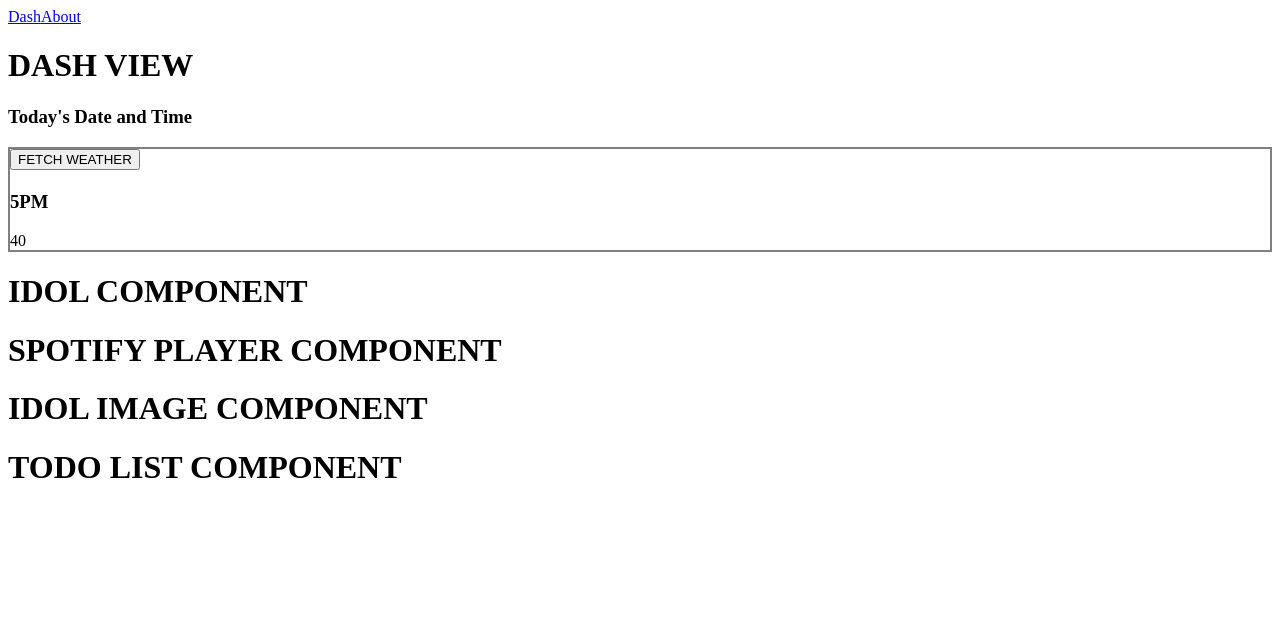
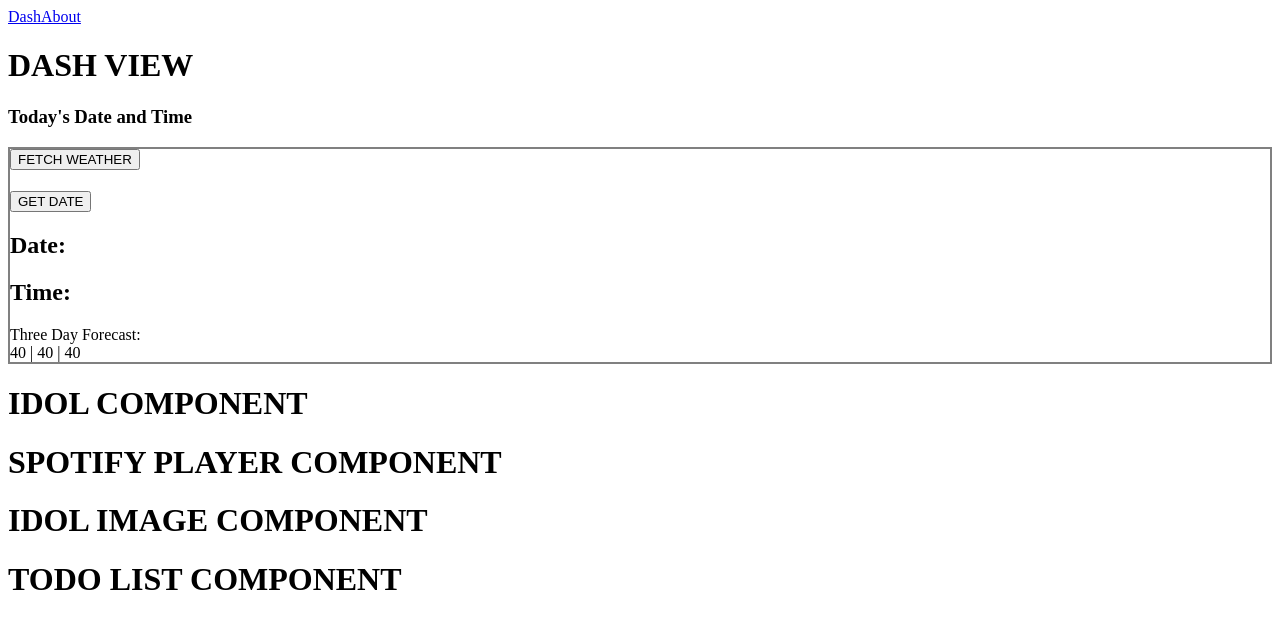
Before and after one commit to Jamzcode/kdash, a Vue app: page / in a window 1280 px wide. Shown: the top 628 px of the page. Built offline with nearby package versions, Linux system fonts and the light colour scheme.

Commit message:
added date and time to weather component

```diff
--- a/src/components/WeatherComponent.vue
+++ b/src/components/WeatherComponent.vue
@@ -5,12 +5,17 @@
     <h1 class="current-temp">{{ currentTemp }}</h1>
     <h3 class="current-condition">{{ currentCondition }}</h3>
 
+    <button @click="getDateTime">GET DATE</button>
+
     <section>
       <!-- TODO: Get Current Time -->
-      <h3 class="hour">5PM</h3>
+      <h2 class="date">Date: {{ day }}</h2>
       <!-- TODO: Get Forecast for next two days -->
       <!-- convert JSON object into array to iterate for day and High/Low for following days -->
-      <div class="hourly">40</div>
+      <h2 class="time">Time: {{ time }}</h2>
+
+      <div class="three-day-forecast">Three Day Forecast:</div>
+      <div class="hourly">40 | 40 | 40</div>
     </section>
   </div>
 </template>
@@ -25,6 +30,8 @@ export default {
       currentTemp: "",
       currentCondition: "",
       location: "",
+      day: "",
+      time: "",
     };
   },
   methods: {
@@ -35,7 +42,24 @@ export default {
       this.currentTemp = response.data.current.temp_f;
       this.currentCondition = response.data.current.condition.text;
       this.location = response.data.location.name;
-      console.log(this.currentTemp);
+    },
+    getDateTime() {
+      const weekday = [
+        "Sunday",
+        "Monday",
+        "Tuesday",
+        "Wednesday",
+        "Thursday",
+        "Friday",
+        "Saturday",
+      ];
+
+      let date = new Date();
+      this.day = weekday[date.getDay()];
+      this.time = date.toLocaleDateString([], {
+        hour: "2-digit",
+        minute: "2-digit",
+      });
     },
   },
 };
```
